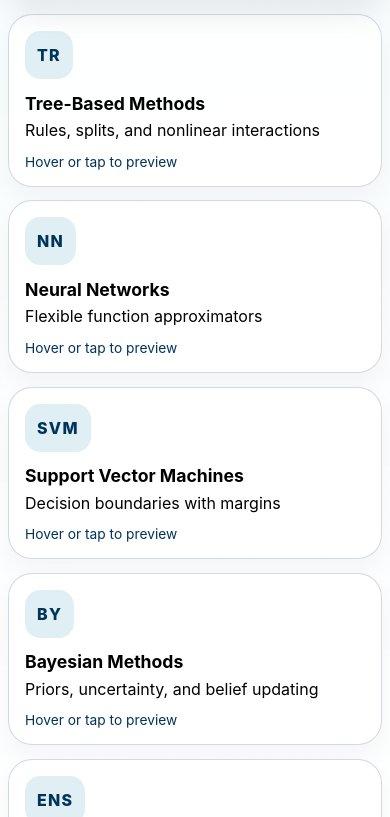
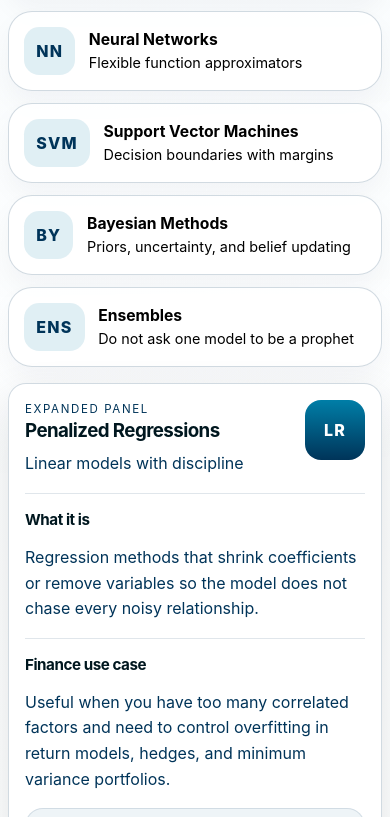
Before and after one commit to icydragon12/machine-learning-factor-investing, a React (Vite) app: page / in a window 390 px wide. Shown: the part 4027-4844 px from the top of the page. Built offline with nearby package versions, Linux system fonts and the light colour scheme.

Commit message:
Compact algorithm map layout

```diff
--- a/src/App.tsx
+++ b/src/App.tsx
@@ -187,9 +187,6 @@ function App() {
                       </div>
                       <p>{algorithm.subtitle}</p>
                     </div>
-                    <span className="algorithm-card__hint">
-                      {isActive ? 'Open' : 'Hover or tap to preview'}
-                    </span>
                   </button>
                 );
               })}
--- a/src/styles.css
+++ b/src/styles.css
@@ -404,26 +404,25 @@ main {
 }
 
 .map-layout {
-  display: grid;
-  grid-template-columns: minmax(0, 1.2fr) minmax(340px, 0.8fr);
+  display: flex;
+  flex-direction: column;
   gap: 1rem;
-  align-items: start;
 }
 
 .algorithm-grid {
   display: grid;
-  grid-template-columns: repeat(2, minmax(0, 1fr));
-  gap: 0.85rem;
+  grid-template-columns: repeat(6, minmax(0, 1fr));
+  gap: 0.75rem;
 }
 
 .algorithm-card {
   display: flex;
-  flex-direction: column;
-  align-items: flex-start;
+  flex-direction: row;
+  align-items: center;
   gap: 0.85rem;
-  min-height: 10.75rem;
+  min-height: 5.6rem;
   width: 100%;
-  padding: 1rem;
+  padding: 0.9rem 0.95rem;
   border-radius: var(--radius-lg);
   border: 1px solid var(--border);
   background: rgba(255, 255, 255, 0.86);
@@ -458,32 +457,34 @@ main {
   color: var(--accent-strong);
   font-weight: 800;
   letter-spacing: 0.08em;
+  flex-shrink: 0;
 }
 
 .algorithm-card__body {
+  display: flex;
+  flex-direction: column;
+  justify-content: center;
   width: 100%;
+  min-width: 0;
 }
 
 .algorithm-card__header {
   display: flex;
   align-items: flex-start;
   justify-content: space-between;
-  gap: 0.75rem;
+  gap: 0.5rem;
 }
 
 .algorithm-card__body h3 {
   margin: 0;
-  font-size: 1.1rem;
+  font-size: 0.98rem;
   line-height: 1.2;
 }
 
 .algorithm-card__body p {
-  margin: 0.4rem 0 0;
-}
-
-.algorithm-card__hint {
-  font-size: 0.86rem;
-  color: var(--muted);
+  margin: 0.2rem 0 0;
+  font-size: 0.9rem;
+  line-height: 1.35;
 }
 
 .pill {
@@ -500,8 +501,7 @@ main {
 
 .detail-panel {
   padding: 1.25rem;
-  position: sticky;
-  top: 6.3rem;
+  position: static;
 }
 
 .detail-panel__top {
@@ -647,13 +647,16 @@ main {
 
 @media (max-width: 1080px) {
   .hero,
-  .map-layout,
   .two-column {
     grid-template-columns: 1fr;
   }
 
   .detail-panel {
     position: static;
+  }
+
+  .algorithm-grid {
+    grid-template-columns: repeat(3, minmax(0, 1fr));
   }
 }
 
@@ -669,9 +672,12 @@ main {
 
   .card-grid--three,
   .card-grid--two,
-  .algorithm-grid,
   .detail-grid {
     grid-template-columns: 1fr;
+  }
+
+  .algorithm-grid {
+    grid-template-columns: repeat(2, minmax(0, 1fr));
   }
 
   .resources-bar {
@@ -708,4 +714,12 @@ main {
   .hero__actions {
     flex-direction: column;
   }
+
+  .algorithm-grid {
+    grid-template-columns: 1fr;
+  }
+
+  .algorithm-card {
+    min-height: 5rem;
+  }
 }
```
